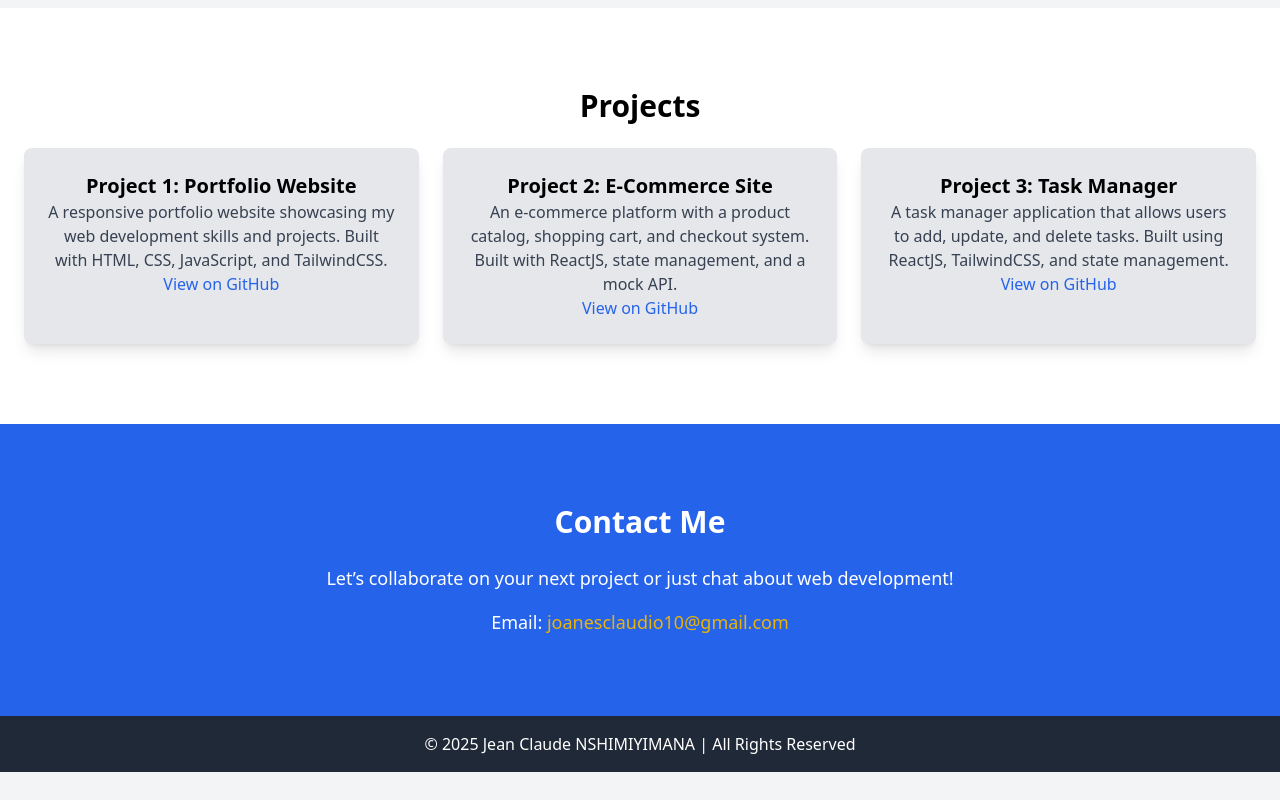
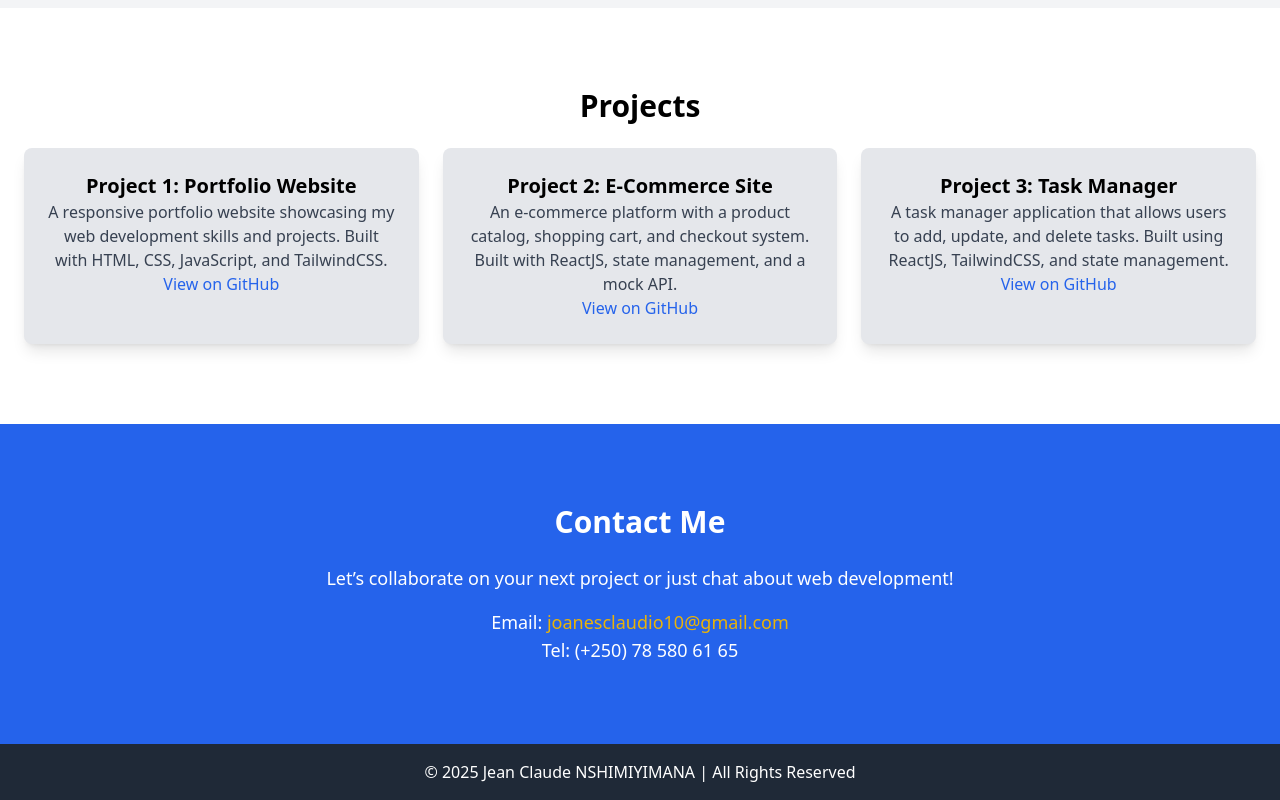
Before and after one commit to Nshimiyimana10/MY-PORTFOLIO, a plain HTML site: page index.html in a window 1280 px wide. Shown: the part 1880-2680 px from the top of the page. Before the commit the page ends 2652 px from the top, so only its background shows below. Drawn offline with nearby package versions, Linux system fonts and the light colour scheme.

Commit message:
added new styles with tailwindcss

```diff
--- a/index.html
+++ b/index.html
@@ -99,7 +99,7 @@
       <h3 class="text-3xl font-bold mb-6">Contact Me</h3>
       <p class="text-lg mb-4">Let’s collaborate on your next project or just chat about web development!</p>
       <p class="text-lg">Email: <a href="mailto:joanesclaudio10@gmail.com" class="text-yellow-500">joanesclaudio10@gmail.com</a></p>
-      <p class></p>
+      <p class="text-lg">Tel: (+250) 78 580 61 65</p>
     </div>
   </section>
 
```
